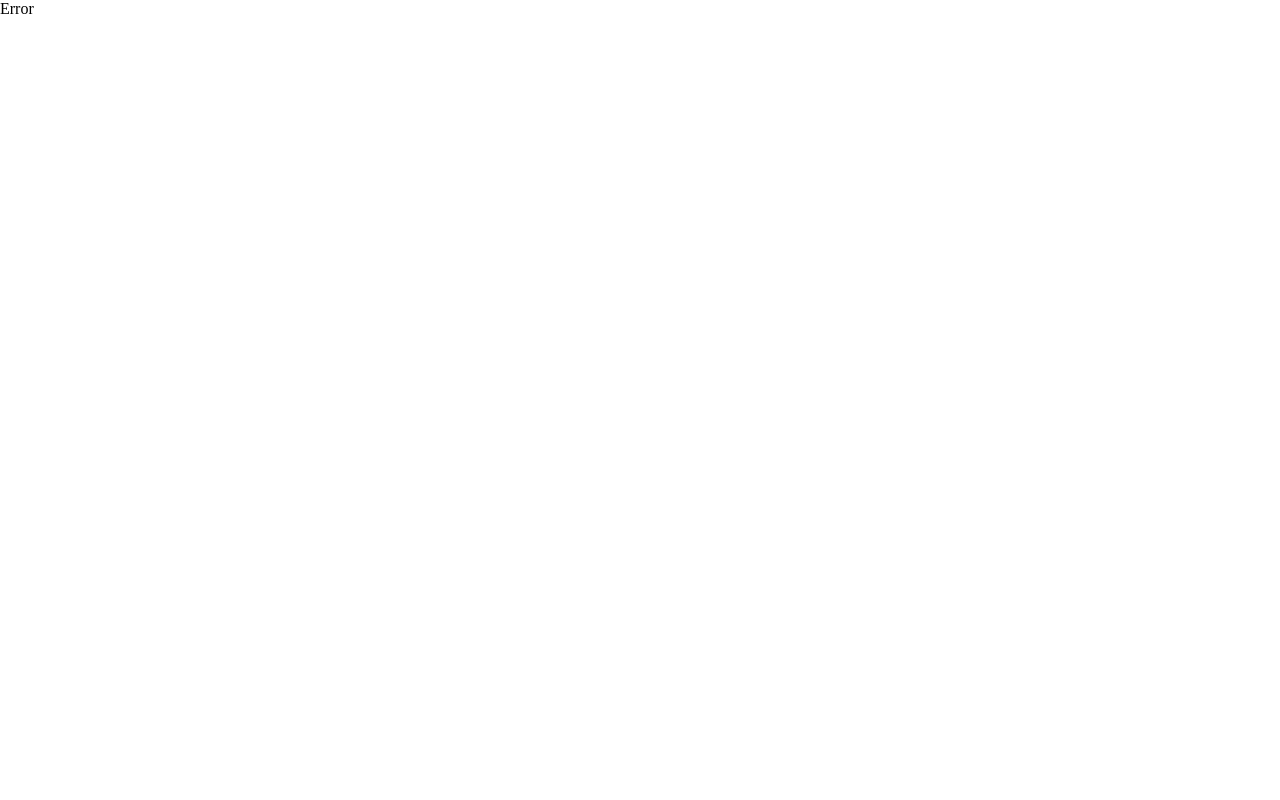
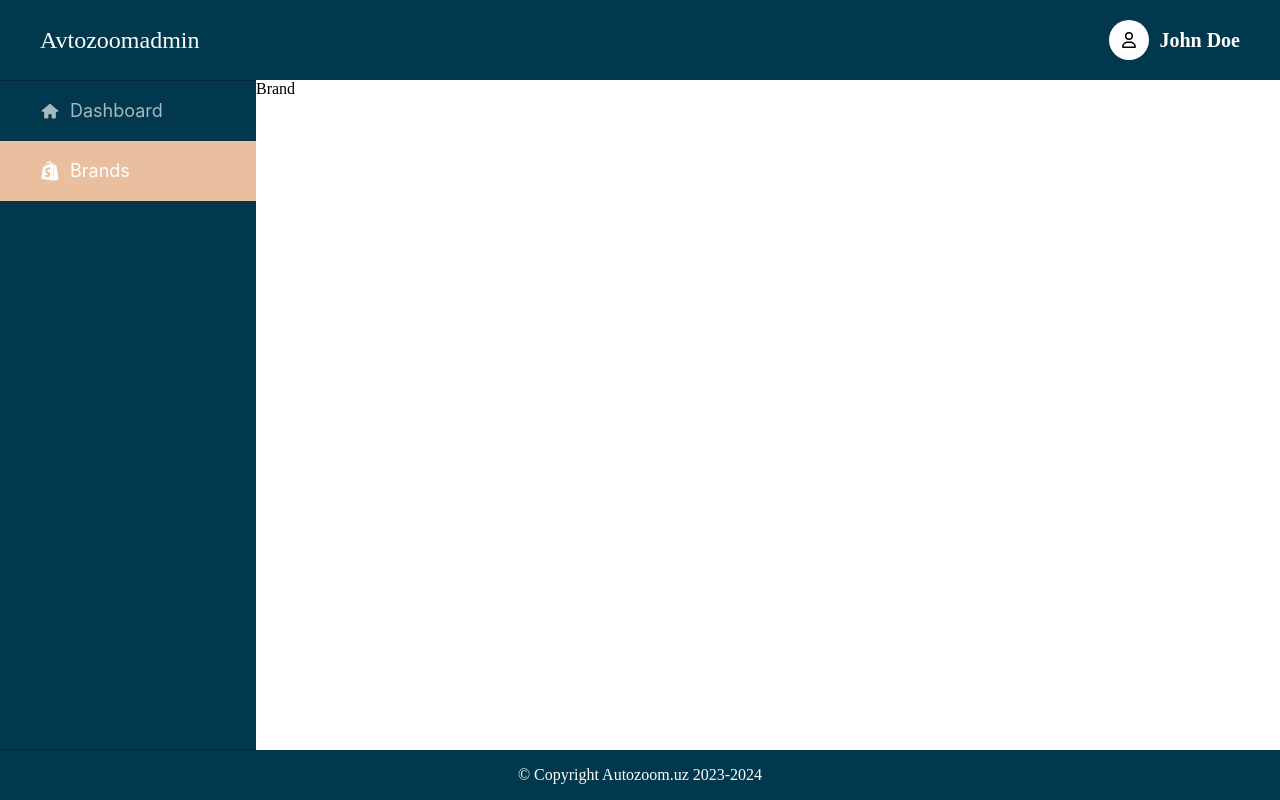
Before and after one commit to SunnatbekWeb/autozoom-admin, a React (Vite) app: page /brands in a window 1280 px wide. Before the commit this address had no page. Built offline with nearby package versions, Linux system fonts and the light colour scheme.

Commit message:
Created layout

```diff
--- a/src/components/Footer/Footer.css
+++ b/src/components/Footer/Footer.css
@@ -1,3 +1,9 @@
-h2 {
-  color: #000000;
+footer {
+  background: #01384D;
+  color: #FFFFFF;
+  padding: 16px 0;
+
+  & p {
+    text-align: center;
+  }
 }
--- a/src/components/Footer/Footer.jsx
+++ b/src/components/Footer/Footer.jsx
@@ -4,7 +4,7 @@ import "./Footer.css";
 const Footer = () => {
   return (
     <footer>
-      <h2>&copy; Copyright Autozoom.uz 2023-2024</h2>
+      <p>&copy; Copyright Autozoom.uz 2023-2024</p>
     </footer>
   );
 };
--- /dev/null
+++ b/src/components/Header/Header.css
@@ -0,0 +1,35 @@
+header {
+    width: 100%;
+    background: #01384D;
+    display: flex;
+    justify-content: space-between;
+    align-items: center;
+    padding: 20px 40px;
+
+    & a {
+        font-size: 24px;
+        color: #FFFFFF;
+    }
+
+    & .user {
+        display: flex;
+        align-items: center;
+        column-gap: 10px;
+
+        & .user_icon {
+            background: #FFFFFF;
+            width: fit-content;
+            width: 40px;
+            height: 40px;
+            display: grid;
+            place-content: center;
+            border-radius: 50%;
+        }
+
+        & span {
+            color: #FFFFFF;
+            font-size: 20px;
+            font-weight: 600;
+        }
+    }
+}
--- a/src/components/Header/Header.jsx
+++ b/src/components/Header/Header.jsx
@@ -1,14 +1,16 @@
 import React from "react";
 import { FaRegUser } from "react-icons/fa6";
+
+import "./Header.css";
 
 const Header = () => {
   return (
     <header>
-      <div>
         <a href="/">Avtozoomadmin</a>
-      </div>
-      <div>
-        <FaRegUser />
+      <div className="user">
+        <div className="user_icon">
+          <FaRegUser />
+        </div>
         <span>John Doe</span>
       </div>
     </header>
--- a/src/components/Sidebar/Sidebar.jsx
+++ b/src/components/Sidebar/Sidebar.jsx
@@ -1,7 +1,39 @@
 import React from "react";
+import { TiHome } from "react-icons/ti";
+import { NavLink, useLocation } from "react-router-dom";
+
+import { Menu } from "antd";
+
+import "./Sidebar.css";
+import { FaShopify } from "react-icons/fa6";
 
 const Sidebar = () => {
-  return <div>Sidebar</div>;
+  const location = useLocation();
+  return (
+    <>
+      <Menu
+        style={{ width: 256 }}
+        defaultOpenKeys={["sub1"]}
+        mode="inline"
+        theme="dark"
+        selectedKeys={[location.pathname]}
+      >
+        <Menu.Item key="/" icon={<TiHome style={{ fontSize: "20px" }} />}>
+          <NavLink to="/" rel="noopener noreferrer">
+            Dashboard
+          </NavLink>
+        </Menu.Item>
+        <Menu.Item
+          key="/brands"
+          icon={<FaShopify style={{ fontSize: "20px" }} />}
+        >
+          <NavLink to="/brands" rel="noopener noreferrer">
+            Brands
+          </NavLink>
+        </Menu.Item>
+      </Menu>
+    </>
+  );
 };
 
 export default Sidebar;
--- a/src/index.css
+++ b/src/index.css
@@ -1,3 +1,66 @@
+* {
+  margin: 0;
+  padding: 0;
+  box-sizing: border-box;
+  scroll-behavior: smooth;
+}
+
+a {
+  text-decoration: none;
+}
+
+ul {
+  list-style-type: none;
+}
+
 body {
+  display: block;
   margin: 0 auto;
+  height: 100vh;
 }
+
+.main-container {
+  display: flex;
+}
+
+.active {
+  .ant-menu-item-selected {
+    background: #EABF9F !important;
+    border-radius: 0px !important;
+    margin: 0 !important;
+    width: 100% !important;
+  }
+}
+
+aside {
+  min-height: fit-content;
+  border-bottom: 1px solid #012939;
+  border-top: 1px solid #012939;
+
+  & ul {
+    height: calc(100vh - 80px - 52px);
+  }
+
+  .ant-menu-inline {
+    background: #01384D !important;
+  }
+
+
+  .ant-menu-title-content {
+    font-size: 18px !important;
+  }
+
+  .ant-menu-item {
+    padding: 30px 40px !important;
+    border-radius: 0px !important;
+    margin: 0 !important;
+    width: 100% !important;
+  }
+
+  .ant-menu-item-selected {
+    background: #EABF9F !important;
+    border-radius: 0px !important;
+    margin: 0 !important;
+    width: 100% !important;
+  }
+}
--- /dev/null
+++ b/src/pages/Brand/Brand.jsx
@@ -0,0 +1,7 @@
+import React from "react";
+
+const Brand = () => {
+  return <div>Brand</div>;
+};
+
+export default Brand;
--- a/src/pages/Layout.jsx
+++ b/src/pages/Layout.jsx
@@ -8,12 +8,14 @@ const Layout = () => {
   return (
     <>
       <Header />
+      <div className="main-container">
         <aside>
           <Sidebar />
         </aside>
         <main>
           <Outlet />
         </main>
+      </div>
       <Footer />
     </>
   );
--- a/src/router/index.jsx
+++ b/src/router/index.jsx
@@ -4,6 +4,7 @@ import App from "../App";
 import Error from "../pages/Error/Error";
 import Dashborad from "../pages/Dashboard/Dashborad";
 import Login from "../pages/Auth/Login";
+import Brand from "../pages/Brand/Brand";
 
 const router = createBrowserRouter([
   {
@@ -15,6 +16,10 @@ const router = createBrowserRouter([
         path: "/",
         element: <Dashborad />,
       },
+      {
+        path: "/brands",
+        element: <Brand />,
+      },
     ],
   },
   {
```
Also changed, not shown: src/components/Sidebar/Sidebar.css (added). Lines whose indentation alone changed are shown as unchanged.
